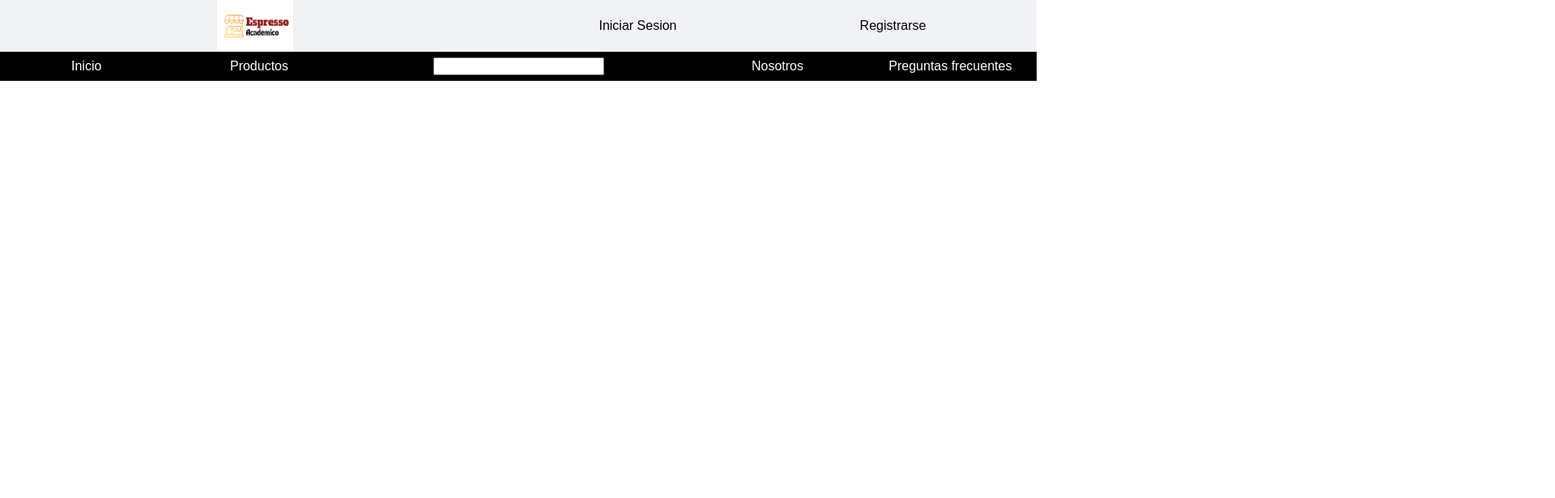
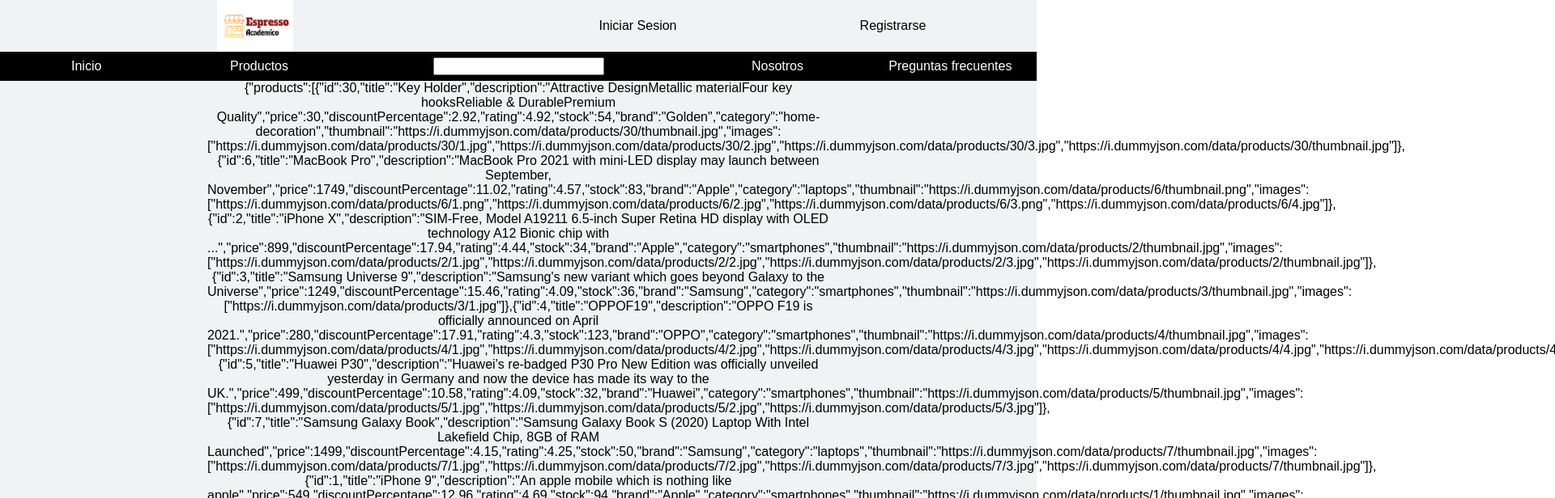
Before and after one commit to KritiusOne/Espresso-Unimag, a React (Vite) app: page / in a window 1280 px wide. Shown: the top 616 px of the page at 81% size, 1920 px wide, since content can reach past the window. Built offline with nearby package versions, Linux system fonts and the light colour scheme.

Commit message:
maquetado basico de la pagina de inicio

```diff
--- a/src/Pages/Inicio/Inicio.jsx
+++ b/src/Pages/Inicio/Inicio.jsx
@@ -1,10 +1,17 @@
 import React from 'react'
 import { Header } from "../../components/header/Header.jsx"
+import info from "../../utils/datafake/products.json"
+import "./inicio.css"
 
 export function Inicio() {
   return (
-    <div>
+    <div className="Inicio">
       <Header />
+      <main className='inicio__main'>
+        {
+          JSON.stringify(info)
+        }
+      </main>
     </div>
   )
 }
--- /dev/null
+++ b/src/Pages/Inicio/inicio.css
@@ -0,0 +1,12 @@
+.Inicio {
+  display: flex;
+  flex-direction: column;
+  background-color: var(--bg-color-grey);
+}
+
+.inicio__main {
+  height: 100%;
+  margin: 100px auto;
+  background-color: var(--bg-color-grey);
+  width: var(--w-screen-md);
+}
--- a/src/components/header/Header.jsx
+++ b/src/components/header/Header.jsx
@@ -20,17 +20,17 @@ export function Header() {
       </div>
       <nav className="header__nav">
         <ul className="header__nav__list">
-          <div className="header__nav__list--container">
+          <li className="header__nav__list--container">
             <Link to="/" className="header__nav__button">Inicio</Link>
             <Link to="/products" className="header__nav__button">Productos</Link>
-          </div>
-          <div className="header__nav__list--container">
+          </li>
+          <li className="header__nav__list--container">
             <input type="text" />
-          </div>
-          <div className="header__nav__list--container">
+          </li>
+          <li className="header__nav__list--container">
             <Link to="/about-Us" className="header__nav__button">Nosotros</Link>
             <Link to="/preguntas-frecuentes" className="header__nav__button">Preguntas frecuentes</Link>
-          </div>
+          </li>
         </ul>
       </nav>
     </header>
--- a/src/index.css
+++ b/src/index.css
@@ -39,4 +39,12 @@ body {
   --text-2xl: 1.5rem;
   --text-3xl: 1.875rem;
   --text-4xl: 2.25rem;
+  /*
+  max-Width screen
+  */
+  --w-screen-sm: 640px;
+  --w-screen-md: 768px;
+  --w-screen-lg: 1024px;
+  --w-screen-xl: 1280px;
+  --w-screen-2xl: 1536px;
 }
```
